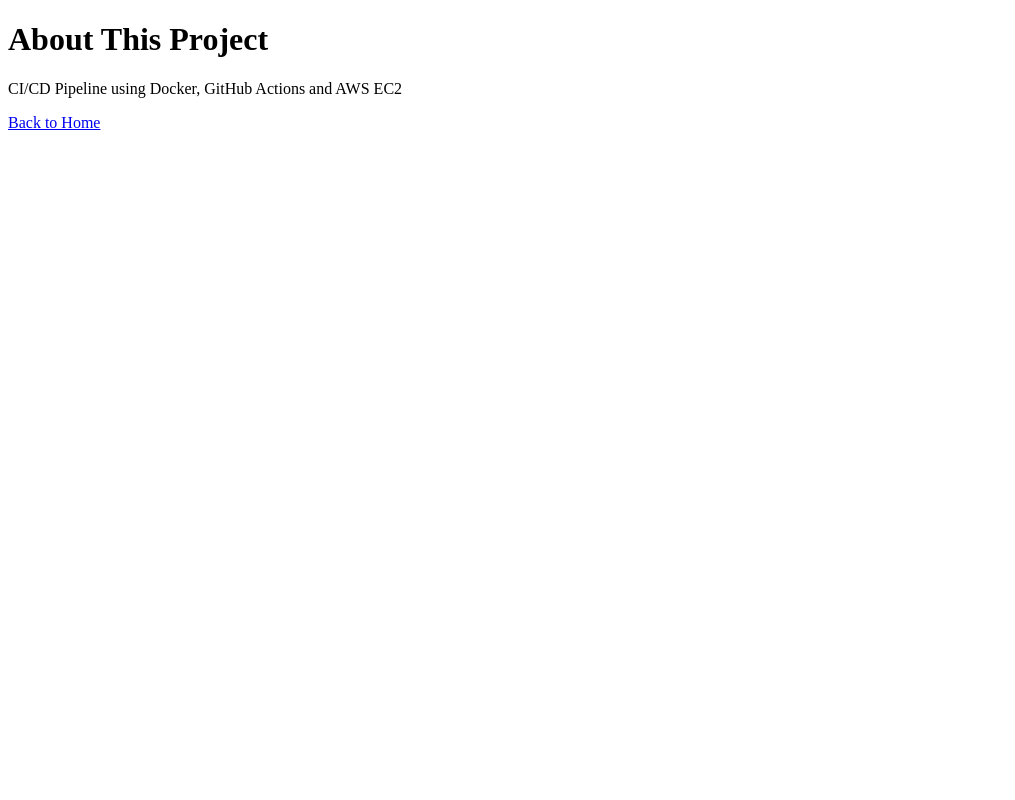
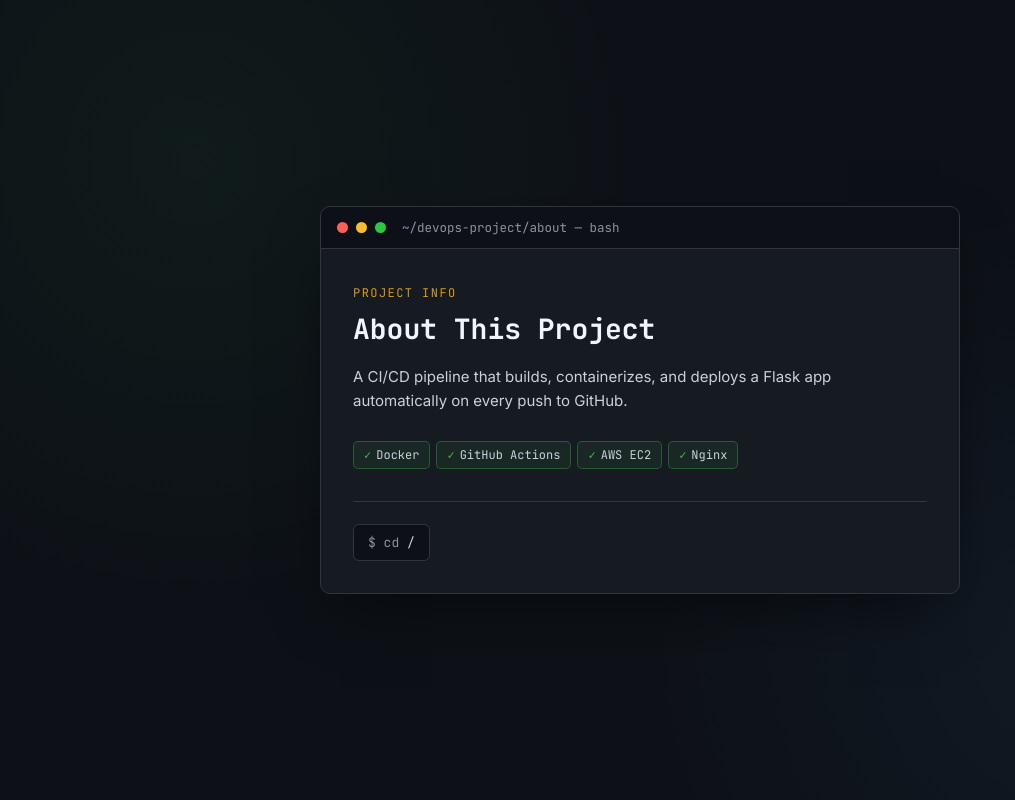
Before and after one commit to jash1313/-devops-ci-cd-project, a Flask app: page /about in a window 1280 px wide. Shown: the whole page, without its empty margins (0-1015 px from the left). Run offline with Flask 3, Linux system fonts and the light colour scheme.

Commit message:
Update about.html

```diff
--- a/templates/about.html
+++ b/templates/about.html
@@ -1,11 +1,192 @@
 <!DOCTYPE html>
-<html>
+<html lang="en">
 <head>
-    <title>About</title>
+<meta charset="UTF-8">
+<meta name="viewport" content="width=device-width, initial-scale=1.0">
+<title>About</title>
+<link rel="preconnect" href="https://fonts.googleapis.com">
+<link href="https://fonts.googleapis.com/css2?family=JetBrains+Mono:wght@400;600;700&family=Inter:wght@400;500&display=swap" rel="stylesheet">
+<style>
+  :root {
+    --bg: #0d1117;
+    --bg-elevated: #161b22;
+    --border: #30363d;
+    --text: #c9d1d9;
+    --text-muted: #8b949e;
+    --accent-green: #3fb950;
+    --accent-blue: #58a6ff;
+    --accent-amber: #d29922;
+    --font-mono: 'JetBrains Mono', monospace;
+    --font-body: 'Inter', system-ui, sans-serif;
+  }
+
+  * { box-sizing: border-box; }
+
+  body {
+    margin: 0;
+    min-height: 100vh;
+    background: var(--bg);
+    background-image:
+      radial-gradient(circle at 15% 20%, rgba(63, 185, 80, 0.06), transparent 35%),
+      radial-gradient(circle at 85% 80%, rgba(88, 166, 255, 0.06), transparent 35%);
+    color: var(--text);
+    font-family: var(--font-body);
+    display: flex;
+    align-items: center;
+    justify-content: center;
+    padding: 24px;
+  }
+
+  .terminal {
+    width: 100%;
+    max-width: 640px;
+    background: var(--bg-elevated);
+    border: 1px solid var(--border);
+    border-radius: 10px;
+    overflow: hidden;
+    box-shadow: 0 24px 60px -20px rgba(0, 0, 0, 0.6);
+    animation: rise 0.5s ease-out;
+  }
+
+  @keyframes rise {
+    from { opacity: 0; transform: translateY(8px); }
+    to { opacity: 1; transform: translateY(0); }
+  }
+
+  .terminal-bar {
+    display: flex;
+    align-items: center;
+    gap: 8px;
+    padding: 12px 16px;
+    background: #0d1117;
+    border-bottom: 1px solid var(--border);
+  }
+
+  .dot { width: 11px; height: 11px; border-radius: 50%; }
+  .dot.red { background: #ff5f56; }
+  .dot.yellow { background: #ffbd2e; }
+  .dot.green { background: #27c93f; }
+
+  .terminal-title {
+    margin-left: 8px;
+    font-family: var(--font-mono);
+    font-size: 12.5px;
+    color: var(--text-muted);
+  }
+
+  .terminal-body { padding: 36px 32px 32px; }
+
+  .eyebrow {
+    font-family: var(--font-mono);
+    font-size: 12px;
+    letter-spacing: 0.12em;
+    text-transform: uppercase;
+    color: var(--accent-amber);
+    margin: 0 0 10px;
+  }
+
+  h1 {
+    font-family: var(--font-mono);
+    font-size: 28px;
+    font-weight: 700;
+    line-height: 1.3;
+    margin: 0 0 18px;
+    color: #f0f6fc;
+  }
+
+  p.lede {
+    font-size: 15px;
+    line-height: 1.6;
+    color: var(--text);
+    margin: 0 0 28px;
+  }
+
+  .stack {
+    display: flex;
+    flex-wrap: wrap;
+    gap: 6px;
+    margin-bottom: 32px;
+  }
+
+  .stage {
+    font-family: var(--font-mono);
+    font-size: 12px;
+    color: var(--text);
+    background: rgba(63, 185, 80, 0.08);
+    border: 1px solid rgba(63, 185, 80, 0.35);
+    border-radius: 5px;
+    padding: 5px 10px;
+    display: inline-flex;
+    align-items: center;
+    gap: 5px;
+    white-space: nowrap;
+  }
+
+  .stage::before {
+    content: "✓";
+    color: var(--accent-green);
+    font-weight: 700;
+  }
+
+  nav {
+    display: flex;
+    gap: 10px;
+    border-top: 1px solid var(--border);
+    padding-top: 22px;
+  }
+
+  nav a {
+    font-family: var(--font-mono);
+    font-size: 13px;
+    color: var(--text);
+    text-decoration: none;
+    background: #0d1117;
+    border: 1px solid var(--border);
+    border-radius: 6px;
+    padding: 9px 14px;
+    transition: border-color 0.15s ease, color 0.15s ease;
+  }
+
+  nav a::before {
+    content: "$ cd ";
+    color: var(--text-muted);
+  }
+
+  nav a:hover, nav a:focus-visible {
+    border-color: var(--accent-blue);
+    color: var(--accent-blue);
+    outline: none;
+  }
+
+  @media (prefers-reduced-motion: reduce) {
+    .terminal { animation: none; }
+  }
+</style>
 </head>
 <body>
-    <h1>About This Project</h1>
-    <p>CI/CD Pipeline using Docker, GitHub Actions and AWS EC2</p>
-    <a href="/">Back to Home</a>
+  <div class="terminal">
+    <div class="terminal-bar">
+      <span class="dot red"></span>
+      <span class="dot yellow"></span>
+      <span class="dot green"></span>
+      <span class="terminal-title">~/devops-project/about — bash</span>
+    </div>
+    <div class="terminal-body">
+      <p class="eyebrow">Project Info</p>
+      <h1>About This Project</h1>
+      <p class="lede">A CI/CD pipeline that builds, containerizes, and deploys a Flask app automatically on every push to GitHub.</p>
+
+      <div class="stack">
+        <span class="stage">Docker</span>
+        <span class="stage">GitHub Actions</span>
+        <span class="stage">AWS EC2</span>
+        <span class="stage">Nginx</span>
+      </div>
+
+      <nav>
+        <a href="/">/</a>
+      </nav>
+    </div>
+  </div>
 </body>
 </html>
```
